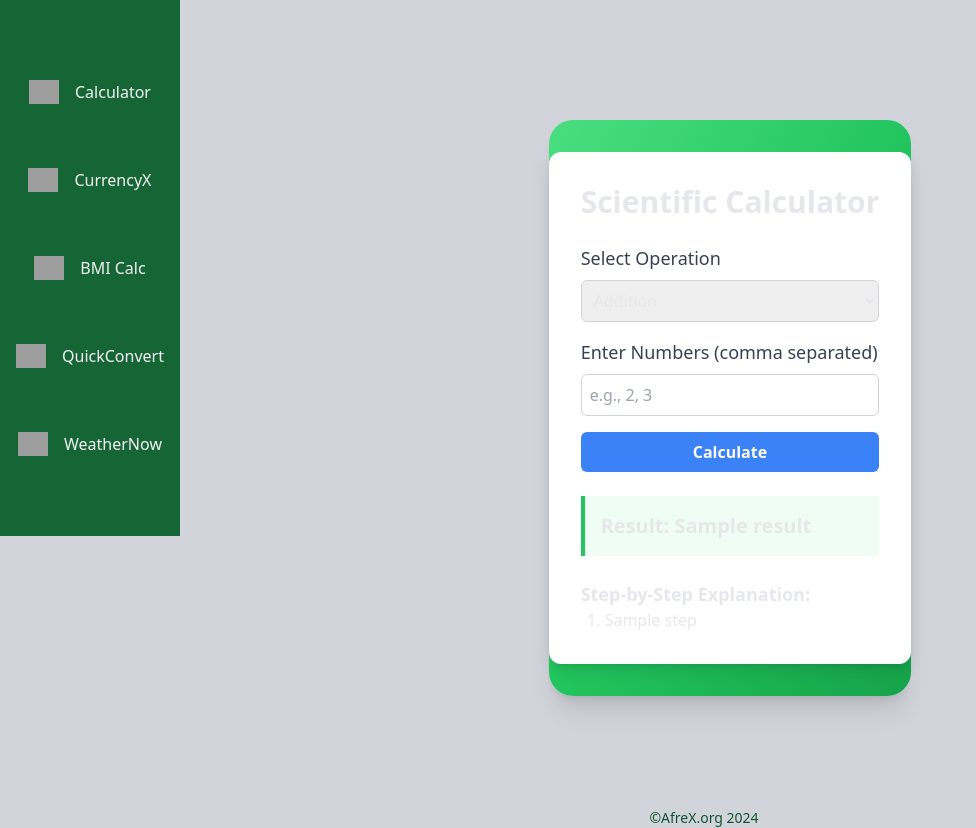
After one commit to Stephen842/AfreXMatics, a Django app: template Math/Calculate/templates/pages/calculate.html in a window 1280 px wide. The commit adds this page. Shown: the whole page, without its empty margins (0-976 px from the left). Run offline with Django 3.2, Linux system fonts and the light colour scheme; the template is opened without the code that fills it: most values are stand-ins (such as "Sample title", 1, 10 or a date in 2020); style sheets or scripts are compiled from the project's sources; some libraries are stand-ins or nearby versions; grey boxes are pictures that could not be loaded.

Commit message:
Currently working on the calculator app, currently working on my views, forms and urls.py files, you can check out the README.md file later on cos I will be updating it with all the mathematical feature the calculator app can hold

```diff
--- a/Math/Calculate/templates/pages/bmi.html
+++ b/Math/Calculate/templates/pages/bmi.html
@@ -29,10 +29,10 @@
 
             <!-- Sidebar -->
             <div class='sidebar bg-green-800 h-screen p-4 md:flex flex-col items-center text-gray-100'>
-                <div class='mt-16 md:8 mb-16 flex'>
+                <a href="{% url 'calculator'%}"><div class='mt-16 md:8 mb-16 flex'>
                     <img width="30" height="30" src="https://img.icons8.com/external-smashingstocks-thin-outline-smashing-stocks/67/external-Calculator-engineering-smashingstocks-thin-outline-smashing-stocks.png" alt="calculator" />
                     <p class='pl-4'>Calculator</p>
-                </div>
+                </div></a>
                 <a href="{% url 'currency_converter'%}"><div class='mb-16 flex'>
                     <img width="30" height="30" src="https://img.icons8.com/ios-filled/50/euro-exchange.png" alt="euro-exchange" />
                     <p class='pl-4'> CurrencyX </p>
--- a/Math/Calculate/templates/pages/bmi_result.html
+++ b/Math/Calculate/templates/pages/bmi_result.html
@@ -29,10 +29,10 @@
 
             <!-- Sidebar -->
             <div class='sidebar bg-green-800 h-screen p-4 md:flex flex-col items-center text-gray-100'>
-                <div class='mt-16 md:8 mb-16 flex'>
+                <a href="{% url 'calculator'%}"><div class='mt-16 md:8 mb-16 flex'>
                     <img width="30" height="30" src="https://img.icons8.com/external-smashingstocks-thin-outline-smashing-stocks/67/external-Calculator-engineering-smashingstocks-thin-outline-smashing-stocks.png" alt="calculator" />
                     <p class='pl-4'>Calculator</p>
-                </div>
+                </div></a>
                 <a href="{% url 'currency_converter'%}"><div class='mb-16 flex'>
                     <img width="30" height="30" src="https://img.icons8.com/ios-filled/50/euro-exchange.png" alt="euro-exchange" />
                     <p class='pl-4'> CurrencyX </p>
--- /dev/null
+++ b/Math/Calculate/templates/pages/calculate.html
@@ -0,0 +1,133 @@
+{% load static %}
+{% load humanize %}
+{% load widget_tweaks %}
+<!DOCTYPE html>
+<html lang="en">
+    <head>
+        <meta charset='utf-8'>
+        <meta http-equiv = 'X-UA-Compatible' content = 'IE=edge'>
+        <meta name = 'viewport' content = 'width=device-width, initial-scale = 1'/>
+        <meta http-equiv='content-type' content='text/html; charset = utf-8'/>
+        <meta name = 'robots' content = 'index, follow'>
+
+        <link rel = 'stylesheet' href='https://unpkg.com/boxicons@2.1.4/css/boxicons.min.css'>
+        <link rel = 'stylesheet' href='https://cdn.jsdelivr.net/npm/bootstrap-icons@1.11.3/font/bootstrap-icons.min.css'>
+        <link href="https://cdn.jsdelivr.net/npm/tailwindcss@2.2.19/dist/tailwind.min.css" rel="stylesheet">
+
+        <!-- TailwindCSS Compilation -->
+        <link rel="stylesheet" href="{% static 'src/npx tailwindcss -i ./static/src/input.css -o ./static/src/output.cssoutput.css' %}">
+        <link rel="stylesheet" href="{% static 'src/styles.css' %}">
+        <link rel="stylesheet" href="{% static 'style2.css' %}">
+
+        <title> {{ title }}</title>
+    </head>
+
+
+    <body class='bg-gray-300 max-h-screen'>
+        <div class='flex'>
+            <!-- Toggle Sidebar Button for mobile -->
+            <button class="toggle-sidebar">Toggle Sidebar</button>
+
+            <!-- Sidebar -->
+            <div class='sidebar bg-green-800 h-[110%] p-4 md:flex flex-col items-center text-gray-100'>
+                <a href="{% url 'calculator'%}"><div class='mt-16 md:8 mb-16 flex'>
+                    <img width="30" height="30" src="https://img.icons8.com/external-smashingstocks-thin-outline-smashing-stocks/67/external-Calculator-engineering-smashingstocks-thin-outline-smashing-stocks.png" alt="calculator" />
+                    <p class='pl-4'>Calculator</p>
+                </div></a>
+                <a href="{% url 'currency_converter'%}"><div class='mb-16 flex'>
+                    <img width="30" height="30" src="https://img.icons8.com/ios-filled/50/euro-exchange.png" alt="euro-exchange" />
+                    <p class='pl-4'> CurrencyX </p>
+                </div></a>
+                <a href="{%url 'calculate_bmi'%}"><div class='mb-16 flex'>
+                    <img width="30" height="30" src="https://img.icons8.com/color/48/bmi.png" alt="bmi" />
+                    <p class='pl-4'> BMI Calc </p>
+                </div></a>
+                <div class='mb-16 flex'>
+                    <img width="30" height="30" src="https://img.icons8.com/cotton/64/conversion-currencies.png" alt="conversion-currencies" />
+                    <p class='pl-4'> QuickConvert </p>
+                </div>
+                <a href='http://pythogenius.pythonanywhere.com/weather'><div class='mb-16 flex'>
+                    <img width="30" height="30" src="https://img.icons8.com/external-flatart-icons-outline-flatarticons/64/external-Weather-android-app-flatart-icons-outline-flatarticons.png" alt="external-Weather-android-app-flatart-icons-outline-flatarticons"/>
+                    <p class='pl-4'> WeatherNow </p>
+                </div></a>
+            </div>
+
+            <!-- Main Content -->
+            <div class="flex-grow min-h-screen flex items-center justify-center mt-8 md:mt-2 px-4">
+                <div class="bg-gradient-to-br from-green-400 via-green-500 to-green-600 w-md max-w-md rounded-3xl shadow-xl text-gray-200">
+                    <div class="container mx-auto py-8">
+                        <div class="max-w-lg mx-auto bg-white p-8 rounded-xl shadow-lg">
+                            <h1 class="text-3xl font-bold text-center mb-6">Scientific Calculator</h1>
+
+                            <form method="POST">
+                                {% csrf_token %}
+                                <div class="mb-4">
+                                    <label for="operation" class="block text-lg font-medium text-gray-700">Select Operation</label>
+                                    <select name="operation" id="operation" class="block w-full p-2 mt-2 border border-gray-300 rounded-md">
+                                        <option value="addition">Addition</option>
+                                        <option value="subtraction">Subtraction</option>
+                                        <option value="multiplication">Multiplication</option>
+                                        <option value="division">Division</option>
+                                        <option value="exponentiation">Exponentiation</option>
+                                        <option value="square_root">Square Root</option>
+                                        <option value="logarithm">Logarithm</option>
+                                        <option value="trigonometry">Trigonometry</option>
+                                        <option value="pythagoras">Pythagoras Theorem</option>
+                                        <option value="hypotenuse">Hypotenuse</option>
+                                        <option value="factorial">Factorial</option>
+                                        <option value="modulus">Modulus</option>
+                                        <option value="permutation">Permutation</option>
+                                        <option value="combination">Combination</option>
+                                        <option value="absolute">Absolute Value</option>
+                                        <option value="inverse_trig">Inverse Trigonometric</option>
+                                        <option value="hyperbolic">Hyperbolic Functions</option>
+                                        <option value="complex">Complex Numbers</option>
+                                        <option value="rounding">Rounding Functions</option>
+                                    </select>
+                                </div>
+
+                                <div class="mb-4">
+                                    <label for="numbers" class="block text-lg font-medium text-gray-700">Enter Numbers (comma separated)</label>
+                                    <input type="text" name="numbers" id="numbers" class="block w-full p-2 mt-2 border border-gray-300 rounded-md" placeholder="e.g., 2, 3" required>
+                                </div>
+
+                                <div class="mb-4">
+                                    <button type="submit" class="w-full py-2 px-4 bg-blue-500 text-white font-semibold rounded-md hover:bg-blue-600">Calculate</button>
+                                </div>
+                            </form>
+
+                            {% if result %}
+                                <div class="bg-green-50 border-l-4 border-green-500 p-4 mt-6">
+                                    <h2 class="text-xl font-semibold">Result: {{ result }}</h2>
+                                </div>
+                            {% endif %}
+
+                            {% if explanation %}
+                                <div class="mt-6">
+                                    <h3 class="text-lg font-semibold">Step-by-Step Explanation:</h3>
+                                    <ol class="list-decimal pl-6">
+                                        {% for step in explanation %}
+                                            <li>{{ step }}</li>
+                                        {% endfor %}
+                                    </ol>
+                                </div>
+                            {% endif %}
+
+                            {% if error %}
+                                <div class="bg-red-50 border-l-4 border-red-500 p-4 mt-6">
+                                    <h2 class="text-xl font-semibold text-red-600">{{ error }}</h2>
+                                </div>
+                            {% endif %}
+                        </div>
+                    </div>
+                </div>
+            </div>
+
+
+        </div>
+
+        <footer class='mx-auto'>
+            <h2 class='flex justify-center item-center text-sm text-green-900 mb-2 lg:ml-32'> &copy;AfreX.org {% now 'Y'%}</h2>
+        </footer>
+    </body>
+</html>
--- a/Math/Calculate/templates/pages/currency.html
+++ b/Math/Calculate/templates/pages/currency.html
@@ -30,10 +30,10 @@
 
             <!-- Sidebar -->
             <div class='sidebar bg-green-800 h-[110%] p-4 md:flex flex-col items-center text-gray-100'>
-                <div class='mt-16 md:8 mb-16 flex'>
+                <a href="{% url 'calculator'%}"><div class='mt-16 md:8 mb-16 flex'>
                     <img width="30" height="30" src="https://img.icons8.com/external-smashingstocks-thin-outline-smashing-stocks/67/external-Calculator-engineering-smashingstocks-thin-outline-smashing-stocks.png" alt="calculator" />
                     <p class='pl-4'>Calculator</p>
-                </div>
+                </div></a>
                 <a href="{% url 'currency_converter'%}"><div class='mb-16 flex'>
                     <img width="30" height="30" src="https://img.icons8.com/ios-filled/50/euro-exchange.png" alt="euro-exchange" />
                     <p class='pl-4'> CurrencyX </p>
--- a/Math/Calculate/urls.py
+++ b/Math/Calculate/urls.py
@@ -2,6 +2,7 @@ from django.urls import path
 from . import views
 
 urlpatterns = [
+    path('calculator/', views.calculate, name='calculator'),
     path('currency_converter/', views.currency_convert, name='currency_converter'),
     path('calculate_bmi/', views.calculate_bmi, name='calculate_bmi'),
     path('result/<str:bmi>/<str:category>/', views.bmi_result, name='bmi_result'),
```
Also changed, not shown: Math/Calculate/forms.py (+67 -1 lines), Math/Calculate/views.py (+138 -0 lines).
